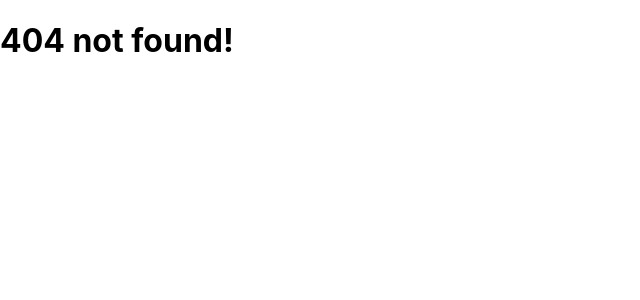
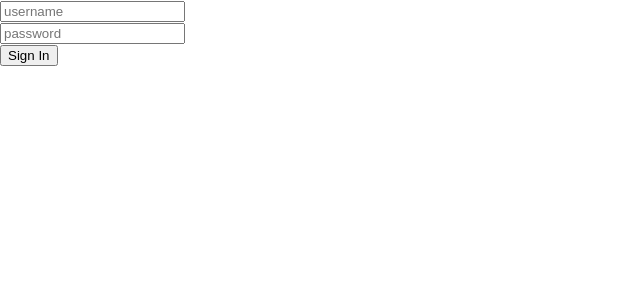
Before and after one commit to 985563349/react-vite-template, a React (Vite) app: page /login in a window 1280 px wide. Before the commit this address had no page. Shown: the top 300 px of the page, without its empty margins (0-640 px from the left). Built offline with nearby package versions, Linux system fonts and the light colour scheme.

Commit message:
refactor: update router

```diff
--- a/src/App.tsx
+++ /dev/null
@@ -1,49 +0,0 @@
-import { Routes, Route, Navigate, useLocation } from 'react-router-dom';
-
-import InitialStateProvider, {
-  useInitialState,
-} from './providers/InitialStateProvider';
-
-import BasicLayout from './layout/BasicLayout';
-import Welcome from './pages/Welcome';
-import About from './pages/About';
-import SignIn from './pages/SignIn';
-import NoFound from './pages/NotFound';
-
-function App() {
-  return (
-    <div className="App">
-      <InitialStateProvider>
-        <Routes>
-          <Route
-            path="/"
-            element={
-              <RequireAuth>
-                <BasicLayout />
-              </RequireAuth>
-            }
-          >
-            <Route index element={<Welcome />} />
-            <Route path="about" element={<About />} />
-          </Route>
-
-          <Route path="/sign-in" element={<SignIn />} />
-          <Route path="*" element={<NoFound />} />
-        </Routes>
-      </InitialStateProvider>
-    </div>
-  );
-}
-
-function RequireAuth({ children }: { children: JSX.Element }) {
-  const { initialState } = useInitialState();
-  const location = useLocation();
-
-  if (!initialState?.token) {
-    return <Navigate to="/sign-in" state={{ from: location }} replace />;
-  }
-
-  return children;
-}
-
-export default App;
--- a/src/main.tsx
+++ b/src/main.tsx
@@ -1,14 +1,15 @@
 import React from 'react';
 import ReactDOM from 'react-dom/client';
-import { BrowserRouter } from 'react-router-dom';
+import { RouterProvider } from 'react-router-dom';
 
-import App from './App';
+import router from './router';
+import InitialStateProvider from './providers/InitialStateProvider';
 import './index.css';
 
 ReactDOM.createRoot(document.getElementById('root') as HTMLElement).render(
   <React.StrictMode>
-    <BrowserRouter>
-      <App />
-    </BrowserRouter>
+    <InitialStateProvider>
+      <RouterProvider router={router} />
+    </InitialStateProvider>
   </React.StrictMode>
 );
--- /dev/null
+++ b/src/pages/ErrorPage.tsx
@@ -0,0 +1,9 @@
+function ErrorPage() {
+  return (
+    <div>
+      <h1>Sorry, an unexpected error has occurred.</h1>
+    </div>
+  );
+}
+
+export default ErrorPage;
--- a/src/pages/SignIn.tsx
+++ b/src/pages/Login.tsx
@@ -3,12 +3,12 @@ import { Navigate, useLocation, useNavigate } from 'react-router-dom';
 import { useInitialState } from '@/providers/InitialStateProvider';
 import { fetchUserInfo, signIn } from '@/services';
 
-type SignInFormDataType = {
+type LoginFormDataType = {
   username: string;
   password: string;
 };
 
-function SignIn() {
+function Login() {
   const navigate = useNavigate();
   const location = useLocation();
   const state = location.state as { from?: Location };
@@ -24,7 +24,7 @@ function SignIn() {
 
     if (values.username === undefined || values.password === undefined) return;
 
-    const token = await signIn(values as SignInFormDataType);
+    const token = await signIn(values as LoginFormDataType);
     localStorage.setItem('Token', token);
     const user = await fetchUserInfo();
     setInitialState?.((s) => ({ ...s, token, user }));
@@ -37,7 +37,7 @@ function SignIn() {
   }
 
   return (
-    <div className="sign-in">
+    <div>
       <form className="form" onSubmit={onSubmit}>
         <div className="form-item">
           <input name="username" placeholder="username" />
@@ -55,4 +55,4 @@ function SignIn() {
   );
 }
 
-export default SignIn;
+export default Login;
--- a/src/pages/NotFound.tsx
+++ /dev/null
@@ -1,9 +0,0 @@
-function NoFound() {
-  return (
-    <div>
-      <h1>404 not found!</h1>
-    </div>
-  );
-}
-
-export default NoFound;
--- /dev/null
+++ b/src/router.tsx
@@ -0,0 +1,50 @@
+import { createBrowserRouter, Navigate, useLocation } from 'react-router-dom';
+import { useInitialState } from './providers/InitialStateProvider';
+
+import BasicLayout from './layouts/BasicLayout';
+import Welcome from './pages/Welcome';
+import About from './pages/About';
+import Login from './pages/Login';
+import ErrorPage from './pages/ErrorPage';
+
+const router = createBrowserRouter([
+  {
+    path: '/',
+    element: (
+      <RequireAuth>
+        <BasicLayout />
+      </RequireAuth>
+    ),
+    children: [
+      {
+        index: true,
+        element: <Welcome />,
+      },
+      {
+        path: 'about',
+        element: <About />,
+      },
+    ],
+  },
+  {
+    path: '/login',
+    element: <Login />,
+  },
+  {
+    path: '*',
+    element: <ErrorPage />,
+  },
+]);
+
+function RequireAuth({ children }: { children: JSX.Element }) {
+  const { initialState } = useInitialState();
+  const location = useLocation();
+
+  if (!initialState?.token) {
+    return <Navigate to="/login" state={{ from: location }} replace />;
+  }
+
+  return children;
+}
+
+export default router;
--- a/src/services/auth.ts
+++ b/src/services/auth.ts
@@ -1,4 +1,4 @@
-interface UserAccount {
+export interface UserAccount {
   username: string;
   password: string;
 }
@@ -15,7 +15,7 @@ export const signOut = () => {
   });
 };
 
-interface UserInfo {
+export interface UserInfo {
   username: string;
 }
 
```
Also changed, not shown: src/layouts/BasicLayout.tsx (renamed from src/layout/BasicLayout.tsx).
